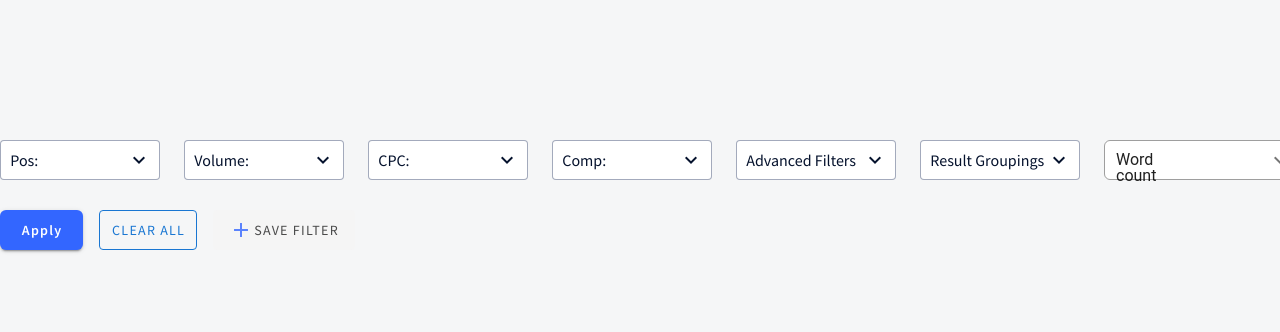
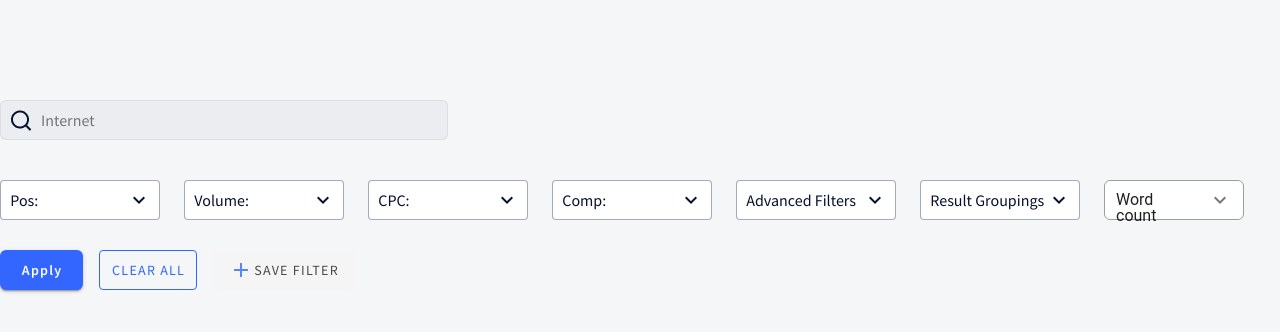
Before and after one commit to MrNedNick/vue-cpanel-filters, a Vue app: page / in a window 1280 px wide. Shown: the top 332 px of the page. Built offline with nearby package versions, Linux system fonts and the light colour scheme.

Commit message:
Create InternetField component

```diff
--- a/src/components/AllFilters.vue
+++ b/src/components/AllFilters.vue
@@ -1,5 +1,20 @@
 <template>
   <div class="wrapper">
+    <!-- <v-text-field
+      class="internet-field"
+      outlined
+      label="Internet"
+      hide-details
+      clearable
+      background-color="rgba(26, 44, 89, 0.04)"
+    >
+      <template v-slot:prepend-inner>
+        <v-icon>
+          mdi-magnify
+        </v-icon>
+      </template>
+    </v-text-field> -->
+    <internet-field></internet-field>
     <div class="filter-wrapper">
       <position-filter />
       <volume-filter />
@@ -10,29 +25,19 @@
       <word-count-filter />
     </div>
     <div class="btns-wrapper">
-      <v-btn
-        @click="submit()"
-        class="apply-btn"
-        width="83"
-        height="40"
-      >
+      <v-btn @click="submit()" class="apply-btn" width="83" height="40">
         Apply
       </v-btn>
       <v-btn
         class="clear-btn ml-4"
-        color="primary"
+        color="#3366FF"
         outlined
         width="98"
         height="40"
       >
         Clear All
       </v-btn>
-      <v-btn
-        class="save-all-btn ml-4"
-        href="#"
-        elevation="0"
-        height="40"
-      >
+      <v-btn class="save-all-btn ml-4" href="#" elevation="0" height="40">
         <v-icon color="#3366FF" class="advanced-btn_icon">mdi-plus</v-icon>
         Save Filter
       </v-btn>
@@ -49,6 +54,7 @@ import GroupingsFilter from "./Filters/GroupingsFilter.vue";
 import PositionFilter from "./Filters/PositionFilter.vue";
 import VolumeFilter from "./Filters/VolumeFilter.vue";
 import WordCountFilter from "./Filters/WordCountFilter.vue";
+import InternetField from './Shared/InternetField.vue';
 export default {
   components: {
     AdvancedFilter,
@@ -59,6 +65,7 @@ export default {
     WordCountFilter,
     CompetitorFilter,
     AlternativeVolumeFilter,
+    InternetField,
   },
   data: () => ({
     advancedFilter: "",
@@ -143,17 +150,14 @@ body {
   margin-left: 16px;
   margin-top: -40px;
 }
-.v-text-field--filled > .v-input__control > .v-input__slot,
-.v-text-field--full-width > .v-input__control > .v-input__slot,
-.v-text-field--outlined > .v-input__control > .v-input__slot {
+// internet-field
+.internet-field.v-text-field--outlined > .v-input__control > .v-input__slot {
   min-height: 0px !important;
-  max-width: 200px !important;
-  height: 50px;
+  max-width: 448px !important;
+  height: 40px;
   border-radius: 6px;
 }
-// .v-text-field fieldset, .v-text-field .v-input__control {
-//     /* height: 45px; */
-// }
+
 // Select Input Title
 .select .v-text-field--full-width .v-input__prepend-inner,
 .v-text-field--enclosed .v-input__prepend-inner {
@@ -184,14 +188,14 @@ body {
 //   }
 // }
 
-.save-all-btn{
-  font-family: 'Source Sans Pro';
+.save-all-btn {
+  font-family: "Source Sans Pro";
   font-weight: 600;
   font-size: 14px;
   line-height: 18px;
   text-transform: none;
   letter-spacing: 0em;
-  color: #05122D;
+  color: #05122d;
   opacity: 0.8;
 }
 .clear-btn {
@@ -201,5 +205,4 @@ body {
   line-height: 18px;
   text-transform: capitalize;
 }
-
 </style>
--- /dev/null
+++ b/src/components/Shared/InternetField.vue
@@ -0,0 +1,30 @@
+<template>
+  <input
+    class="input"
+    placeholder="Internet"
+    type="text"
+  />
+</template>
+
+<script>
+export default {};
+</script>
+
+<style>
+.input {
+  width: 448px;
+  height: 40px;
+  padding: 10px 40px;
+  font-size: 18px;
+  border: 1px solid rgba(26, 44, 89, 0.08);
+  background: rgba(26, 44, 89, 0.04);
+  background-image: url("../../assets/search.png");
+  background-repeat: no-repeat;
+  background-position: 10px;
+  font-family: Source Sans Pro;
+  font-size: 16px;
+  line-height: 166%;
+  color: #05122d;
+  border-radius: 6px;
+}
+</style>
```
Also changed, not shown: src/assets/search.png (added).
